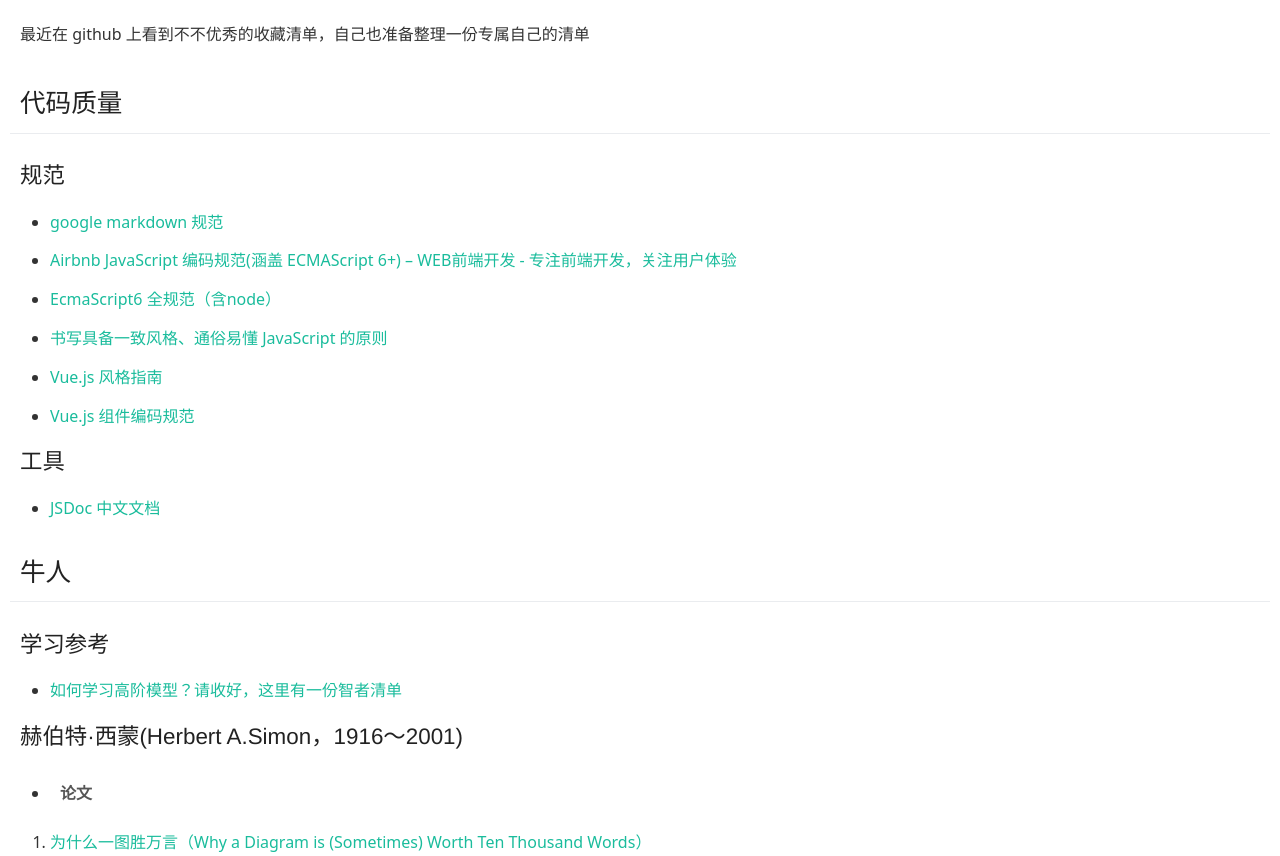
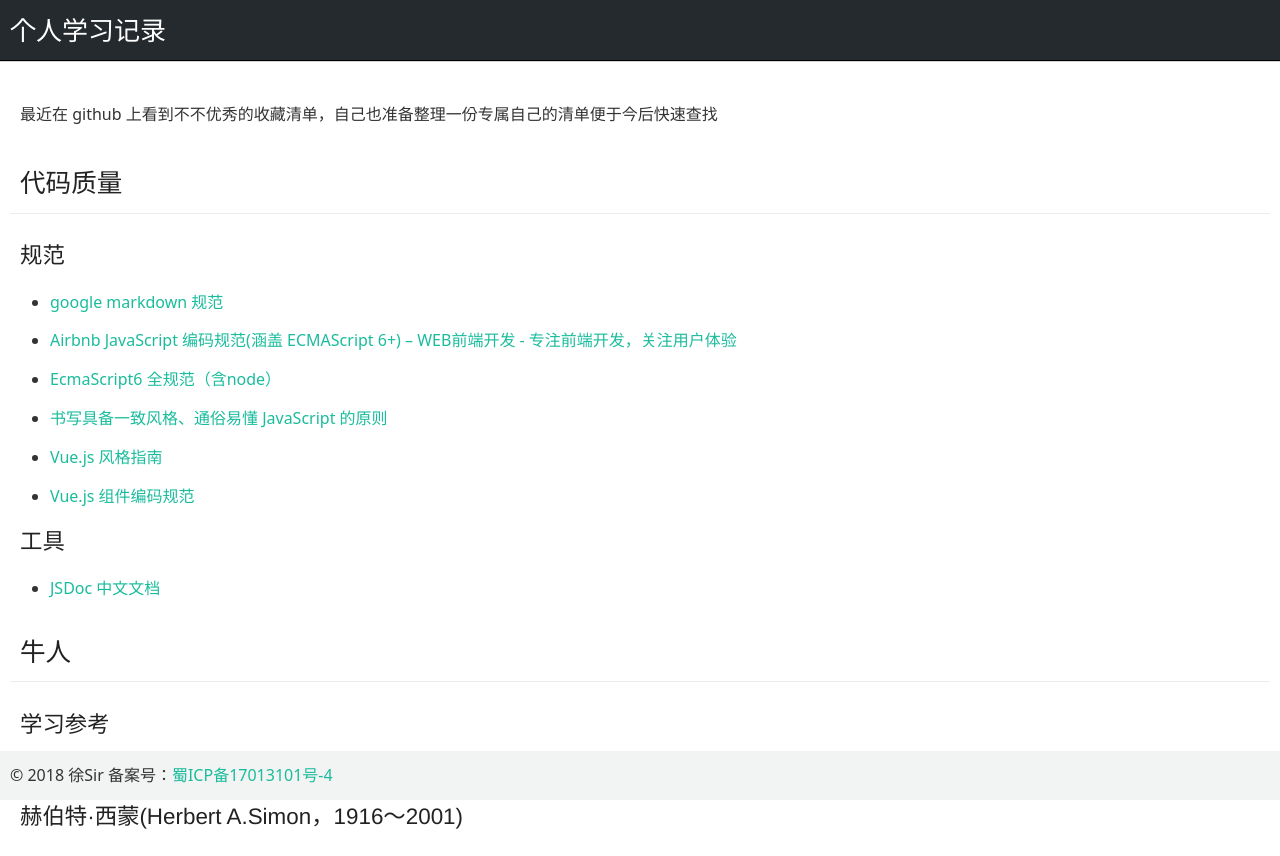
Before and after one commit to ymbazy/ymbazy.github.io, a plain HTML site: page index.html in a window 1280 px wide. Shown: the top 856 px of the page. Drawn offline with nearby package versions, Linux system fonts and the light colour scheme.

Commit message:
Add files via upload

```diff
--- a/index.html
+++ b/index.html
@@ -4,7 +4,7 @@
 <head>
 	<meta charset="utf-8">
 	<meta name="viewport" content="width=device-width, initial-scale=1, minimal-ui">
-	<title>index</title>
+	<title>个人学习记录</title>
 
 	<link type="text/css" rel="stylesheet" href="style.css">
 	<script type="text/javascript" src="jquery.js"></script>
@@ -21,12 +21,43 @@
 			});
 		});
 	</script>
+	<style>
+		html,
+		body {
+			margin: 0px;
+			padding: 0px
+		}
 
+		header {
+			position: sticky;
+			top: 0;
+			background: #252a2f;
+			height: 40px;
+			line-height: 40px;
+			color: #FFF;
+			font-size: 26px;
+			padding: 10px;
+			box-shadow: 0 1px 1px #000;
+		}
+
+		.markdown-body {
+			padding: 30px 10px;
+		}
+
+		footer {
+			position: fixed;
+			bottom: 0px;
+			width: 100%;
+			padding: 10px;
+			background: #f2f3f3;
+		}
+	</style>
 </head>
 
 <body>
+	<header>个人学习记录</header>
 	<div class="markdown-body">
-		<p>最近在 github 上看到不不优秀的收藏清单，自己也准备整理一份专属自己的清单</p>
+		<p>最近在 github 上看到不不优秀的收藏清单，自己也准备整理一份专属自己的清单便于今后快速查找</p>
 
 		<h2 id="toc_0">代码质量</h2>
 
@@ -179,10 +210,14 @@
 		<h2 id="toc_23">ChangeLog</h2>
 
 		<ul>
-			<li>2018-08-10 创建</li>
+			<li>2018-07-10 更新</li>
+			<li>2018-04-10 创建</li>
 		</ul>
 
 	</div>
+	<footer>
+		© 2018 徐Sir 备案号：<a href="http://www.miitbeian.gov.cn">蜀ICP备17013101号-4</a>
+	</footer>
 </body>
 
 </html>
```
